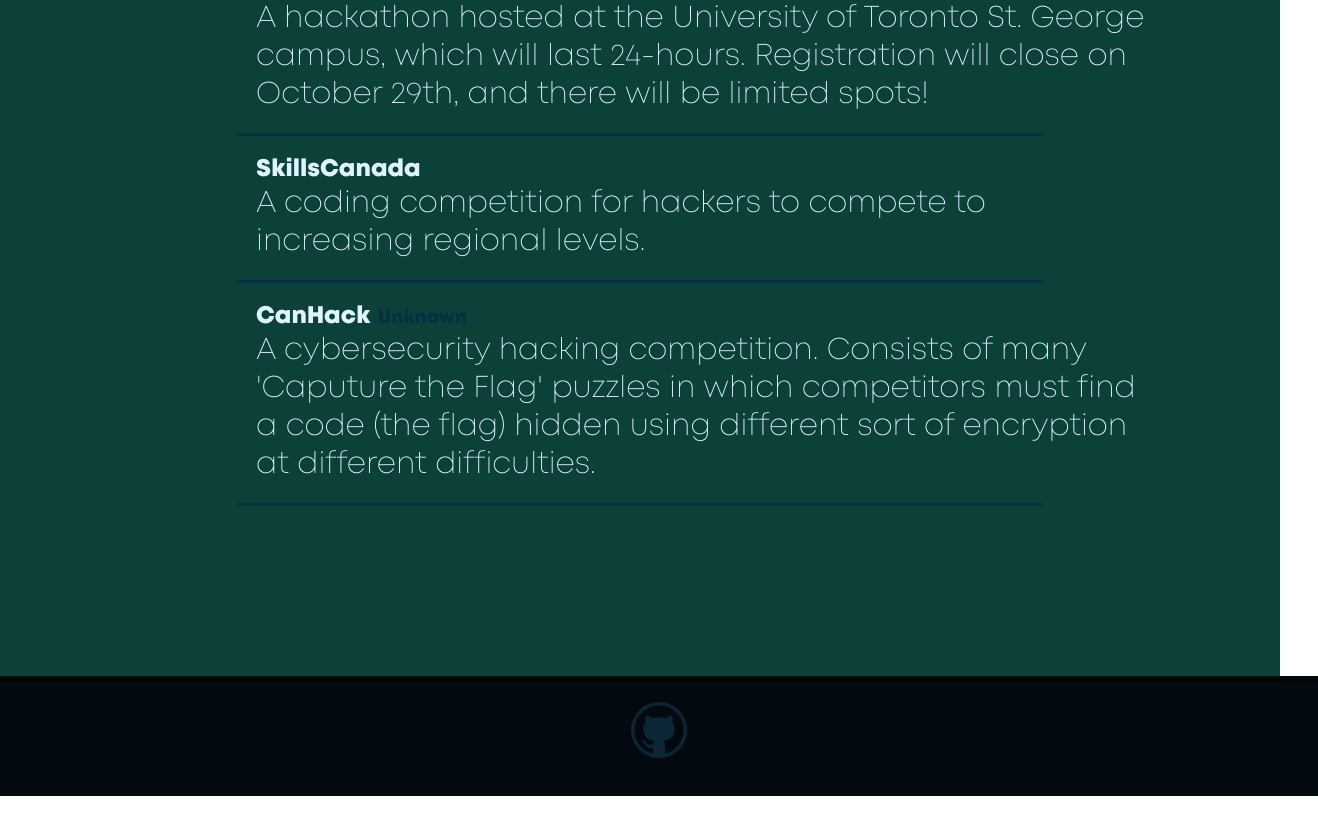
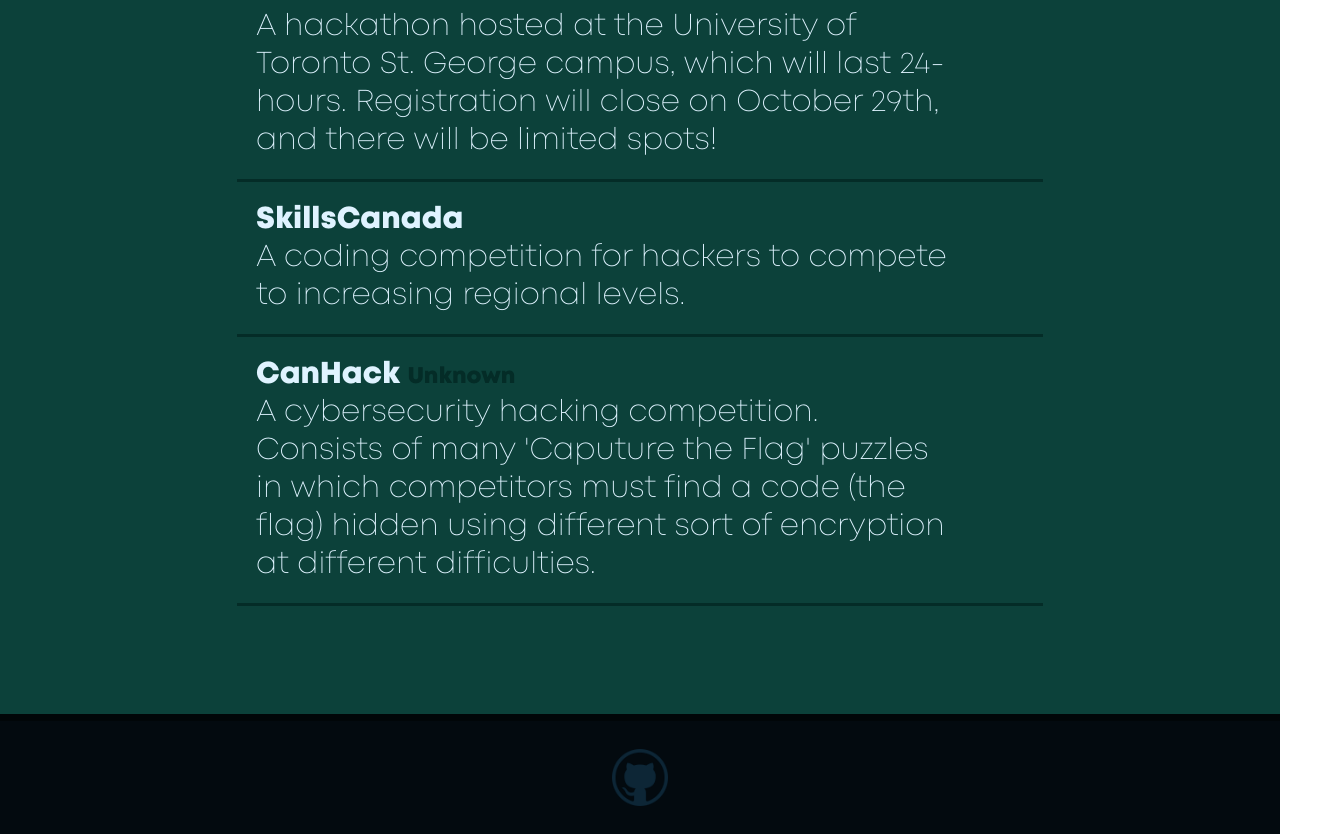
Before and after one commit to flcsc/csc-website, a React (Vite) app: page /schedule in a window 1280 px wide. Shown: the part 162-996 px from the top of the page, 1318 px wide, since content can reach past the window. Before the commit the page ends 958 px from the top, so only its background shows below. Built offline with nearby package versions, Linux system fonts and the light colour scheme.

Commit message:
Added shadow overlay for dropdown menu and changed colors. Trying to work on reading Events from a file to display and change

```diff
--- a/src/App.css
+++ b/src/App.css
@@ -24,8 +24,7 @@
 .main{
   margin: 0;
   border: 0;
-  padding: 0;
-  padding-top: 1cm;
+  padding: 1cm 0;
 
   display: block;
   width: 100vw;
@@ -87,23 +86,26 @@
   border:0;
   margin:0;
   border-top: 0.2cm solid rgb(1, 6, 8);
-  padding: 0.5cm;
+  padding: 0;
 
-  display: block;
+  display: flex;
 
   width: 100vw;
-  height: 2cm;
+  height: 3cm;
 
   position:relative;
 }
 
-footer img{
+footer a, footer img{
   position:relative;
   display: block;
+
   border: 0;
   padding: 0;
-  margin: 0 auto;
-  max-width: fit-content;
+  margin: auto auto;
+
+  width: fit-content;
+  height: fit-content;
   max-height: 1.5cm;
 }
 
@@ -147,22 +149,28 @@
   height: 100%;
   max-height:fit-content;
 
-  border-bottom: 3px solid rgb(6, 48, 68);
+  border-bottom: 3px solid rgb(4, 44, 39);
 }
 
 .event p{
   margin: 0;
   padding: 0;
   border: 0;
+
+  font-size: 0.8cm;
+
+  max-width: 90%;;
 }
 
 .event h3, .event h2{
   display: inline;
+  font-size: 0.8cm;
   margin-right: 0.2cm;
 }
 
 .event h3{
-  color: rgb(6, 48, 68);
+  color: rgb(4, 44, 39);
+  font-size: 0.6cm;
 }
 
 p{
@@ -177,7 +185,7 @@
   position: fixed;
   top: 2.5cm;
   right: 0cm;
-  z-index: -5;
+  z-index: 3;
 
   width: 40vh;
   height: 100vh;
@@ -204,3 +212,16 @@
   margin: 0.5cm 0.8cm;
   float:right;
 }
+
+.page_Overlay{
+  position: absolute;
+  margin: 0;
+  padding: 0;
+  border: 0;
+  z-index: 2;
+
+  width: 100vw;
+  height: 100vh;
+
+  background-color: rgba(0, 0, 0, 0.3);
+}
--- a/src/components/Dropdown.jsx
+++ b/src/components/Dropdown.jsx
@@ -28,6 +28,7 @@
                         <a href="/schedule">Schedule</a>
                         <a href="https://tcdsb.elearningontario.ca/d2l/home/23924060" target="blank">D2L Page</a>
                     </div>
+                    <div className="page_Overlay"></div>
                 </>
             );
         }else{
--- a/src/components/Event.jsx
+++ b/src/components/Event.jsx
@@ -1,7 +1,7 @@
 export default function Event(props)
 {
     return (
-        <div key={Math.pow(3, 10*Math.random())+""} className="event">
+        <div key={Math.pow(3, 10*Math.random())+""} className="event" onMouseEnter={() => console.log("Hover")}>
             <h2>{props.name}</h2>
             <h3>{props.date}</h3>
             <p>{props.description}</p>
--- /dev/null
+++ b/src/data/events.json
@@ -0,0 +1,15 @@
+{
+    "events" : [
+        {
+            "name":"Hack the Valley 9",
+            "description":"A hackathon that hates Noah Miguel Perez specifically",
+            "date":"IDK IDC"
+        },
+        {
+            "name":"CanHack",
+            "description":"Cybersecurity hacking competition",
+            "date": "Unknown"
+        }
+    ]
+
+}
--- a/src/pages/Schedule.jsx
+++ b/src/pages/Schedule.jsx
@@ -1,9 +1,17 @@
 import Navbar from "../components/Navbar"
 import Footer from "../components/Footer"
 import Event from "../components/Event"
+import "../data/events.json"
+
+function getSchedule()
+{
+    let events = fetch("/src/data/events.json").then((result) => result.json()).finally((res)=> res);
+    console.log(events);
+}
 
 function Schedule()
 {
+    getSchedule();
     var events = [
         <Event name="NewHacks" description="A hackathon hosted at the University of Toronto St. George campus, which will last 24-hours. Registration will close on October 29th, and there will be limited spots!" date="Nov 4-5"/>,
         <Event name="SkillsCanada" description="A coding competition for hackers to compete to increasing regional levels." />,
```
